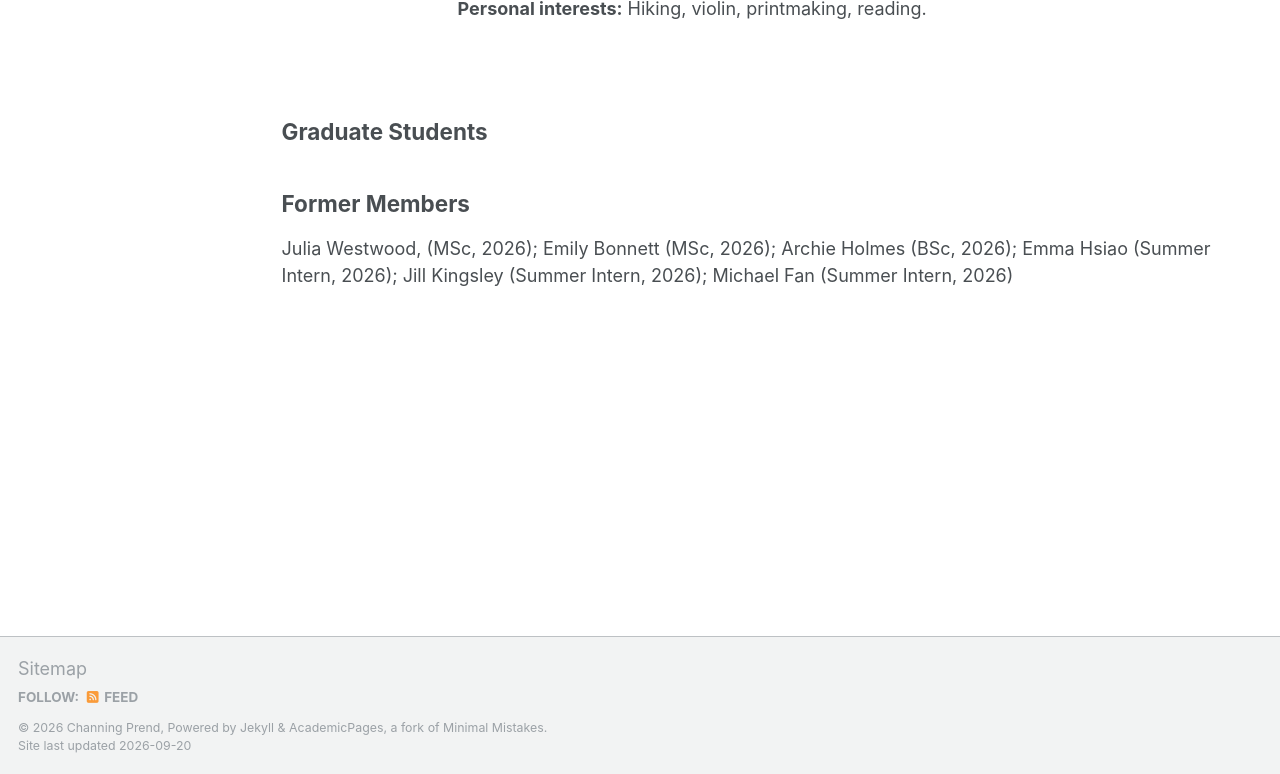
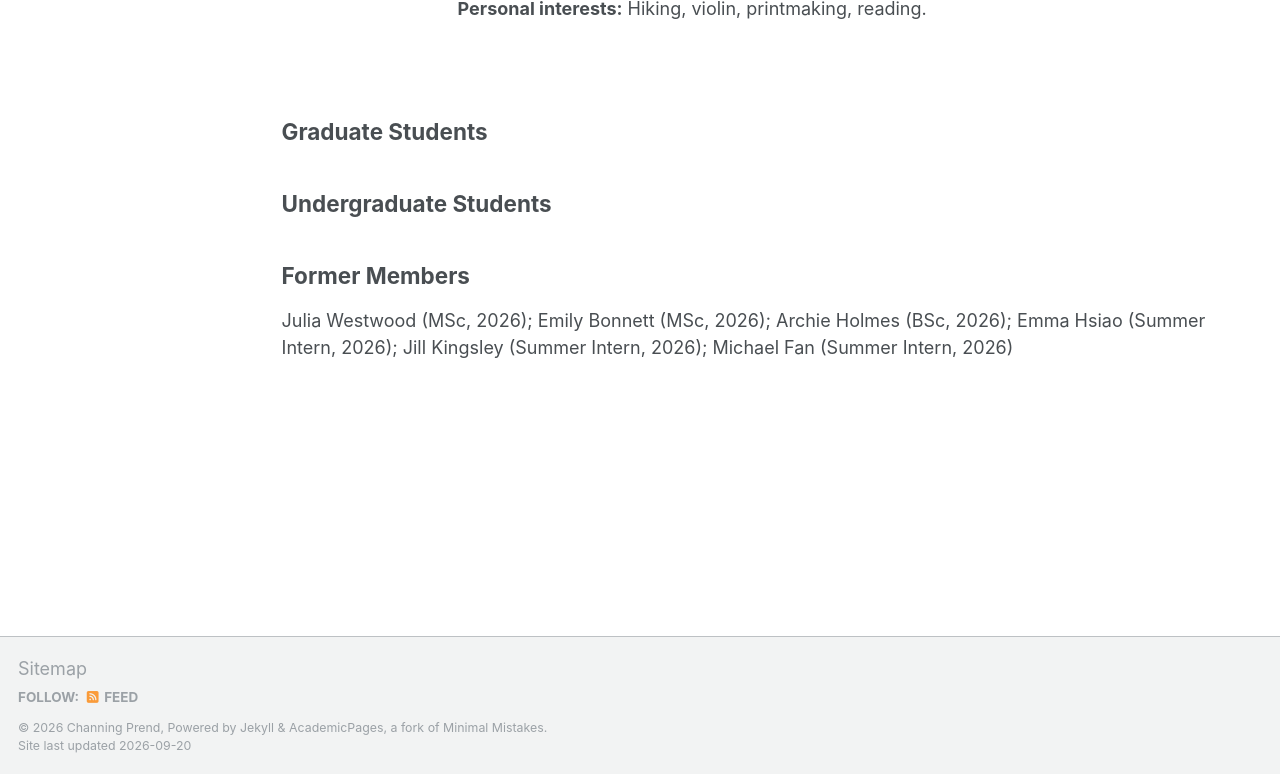
Before and after one commit to cprend/cprend.github.io, a Jekyll site: the page built from _pages/group.md, in a window 1280 px wide and 1133 px high, cut to the strip 359-1133 px from the top of the window. Built offline with Jekyll 4.4.1, drawn with Linux system fonts in a browser that asks for light colours.

Commit message:
Update group.md

```diff
--- a/_pages/group.md
+++ b/_pages/group.md
@@ -33,6 +33,7 @@ author_profile: false
 
 ## Graduate Students
 
+## Undergraduate Students
 
 ## Former Members
-Julia Westwood, (MSc, 2026); Emily Bonnett (MSc, 2026); Archie Holmes (BSc, 2026); Emma Hsiao (Summer Intern, 2026); Jill Kingsley (Summer Intern, 2026); Michael Fan (Summer Intern, 2026)
+Julia Westwood (MSc, 2026); Emily Bonnett (MSc, 2026); Archie Holmes (BSc, 2026); Emma Hsiao (Summer Intern, 2026); Jill Kingsley (Summer Intern, 2026); Michael Fan (Summer Intern, 2026)
```
